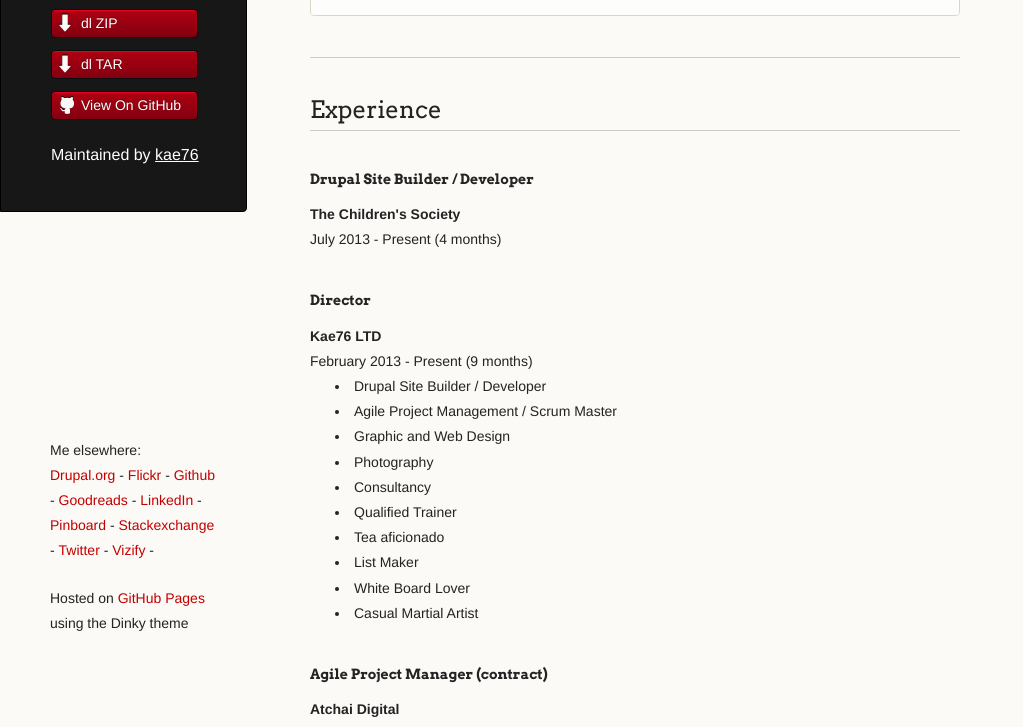
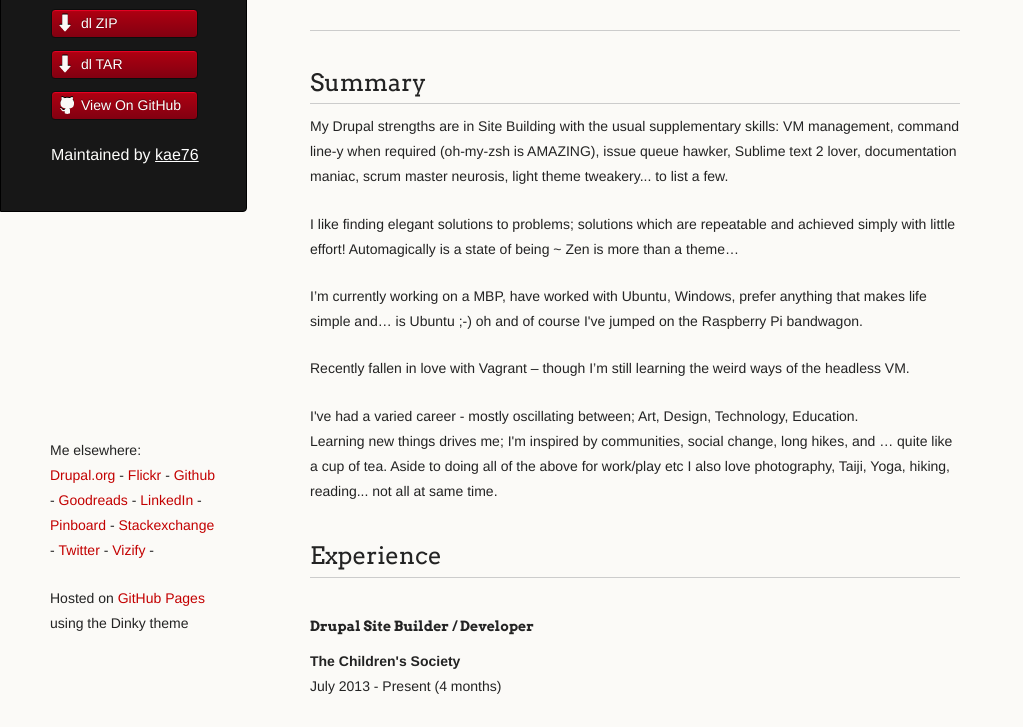
Before and after one commit to kae76/tinkerer-octo-mission, a plain HTML site: page index.html in a window 1280 px wide. Shown: the part 132-859 px from the top of the page, without its empty margins (0-1023 px from the left). Drawn offline with Linux system fonts and the light colour scheme.

Commit message:
adding summary

```diff
--- a/index.html
+++ b/index.html
@@ -30,12 +30,28 @@
       </header>
       <section>
 
-<h1></h1>
+<br>
 <pre><code>
 Kae76 | Karen Leech | Drupal Site Builder &amp; Tinkerer | hello@karenleech.co.uk
 
 </code></pre>
 <h1></h1>
+
+<h2>
+<a name="Summary" class="anchor" href="#summary"><span class="octicon octicon-link"></span></a>
+Summary</h2>
+
+<p>My Drupal strengths are in Site Building with the usual supplementary skills: VM management, command line-y when required (oh-my-zsh is AMAZING), issue queue hawker, Sublime text 2 lover, documentation maniac, scrum master neurosis, light theme tweakery... to list a few.</p>
+
+<p>I like finding elegant solutions to problems; solutions which are repeatable and achieved simply with little effort! Automagically is a state of being ~ Zen is more than a theme…</p>
+
+<p>I’m currently working on a MBP, have worked with Ubuntu, Windows, prefer anything that makes life simple and… is Ubuntu  ;-) oh and of course I've jumped on the Raspberry Pi bandwagon.</p>
+
+<p>Recently fallen in love with Vagrant – though I’m still learning the weird ways of the headless VM.</p>
+
+<p>I've had a varied career - mostly oscillating between; Art, Design, Technology, Education.<br>
+  Learning new things drives me; I'm inspired by communities, social change, long hikes, and  … quite like a cup of tea. Aside to doing all of the above for work/play etc I also love photography, Taiji, Yoga, hiking, reading... not all at same time.</P>
+
 <h2>
 <a name="experience" class="anchor" href="#experience"><span class="octicon octicon-link"></span></a>Experience</h2>
 <!--
```
